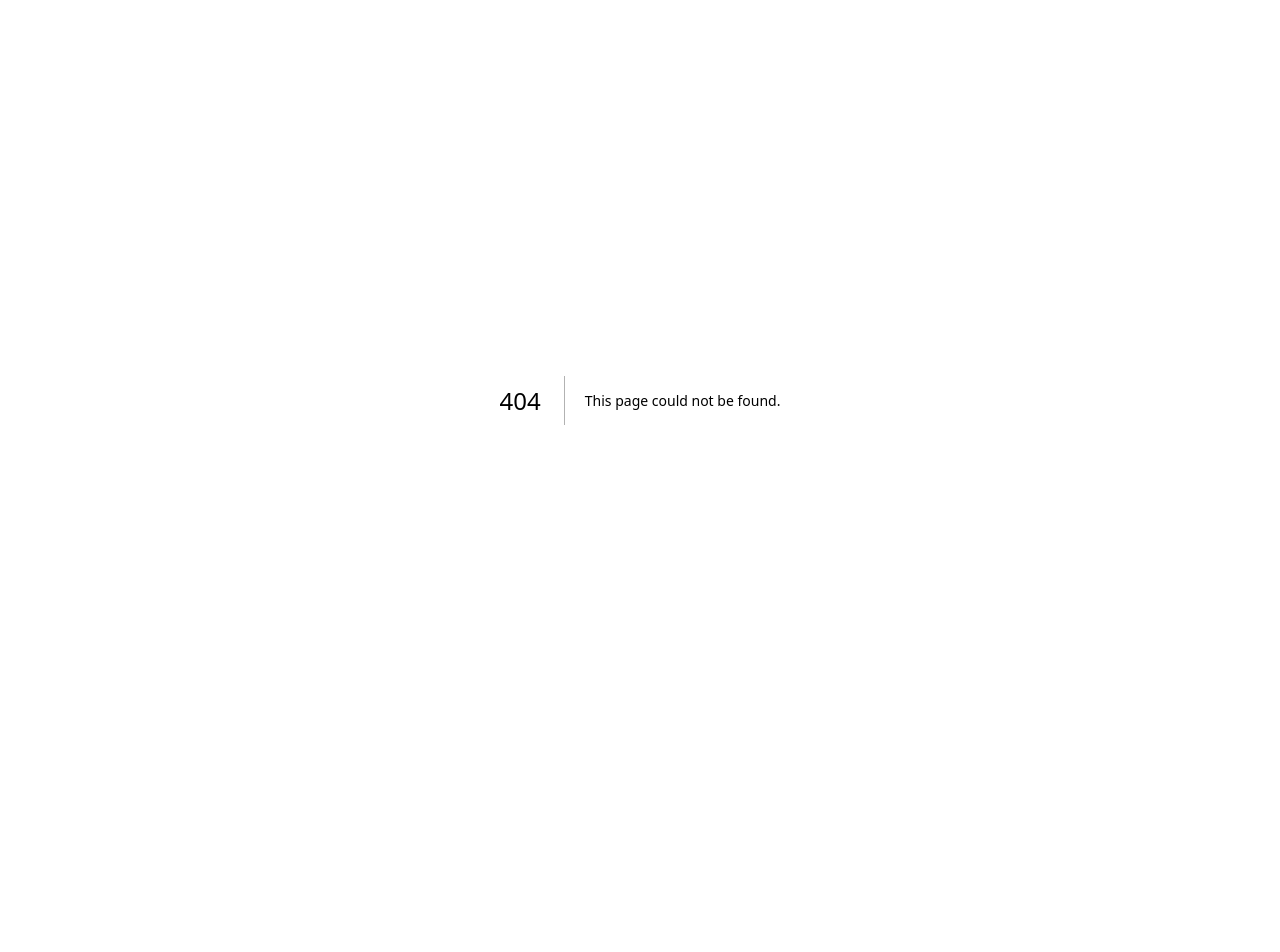
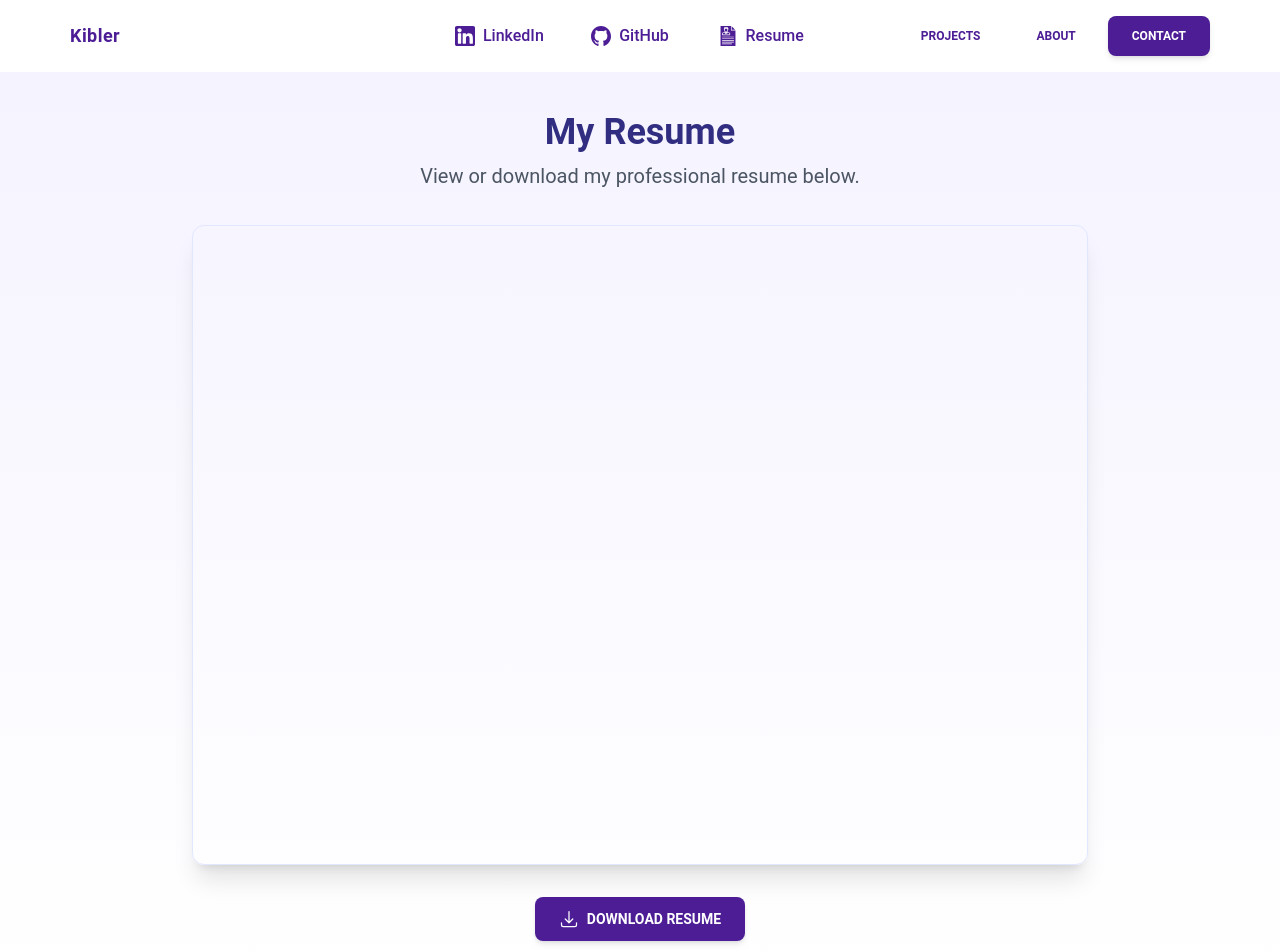
Before and after one commit to mkibler7/portfolio-website, a Next.js app: page /resume in a window 1280 px wide. Before the commit this address had no page. Shown: the top 952 px of the page. Before the commit the page ends 800 px from the top, so only its background shows below. Built offline with nearby package versions, Linux system fonts and the light colour scheme.

Commit message:
Added resume view feature

```diff
--- a/src/app/page.tsx
+++ b/src/app/page.tsx
@@ -6,7 +6,7 @@ import Hero from "./hero";
 import Clients from "./clients";
 import Skills from "./skills";
 import Projects from "./projects";
-import Resume from "./resume";
+import Resume from "./resume/resume";
 import Testimonial from "./testimonial";
 import PopularClients from "./popular-clients";
 import ContactForm from "./contact-form";
--- /dev/null
+++ b/src/app/resume/page.tsx
@@ -0,0 +1,57 @@
+"use client";
+
+import { Button, Typography } from "@material-tailwind/react";
+import { ArrowDownTrayIcon } from "@heroicons/react/24/solid";
+import Navbar from "@/components/navbar";
+
+export default function ResumePage() {
+  return (
+    <>
+      <Navbar />
+      <section className="min-h-screen bg-gradient-to-b from-violet-50 to-white px-4 py-10 flex flex-col items-center">
+        {/* Header */}
+        <div className="text-center mb-8">
+          <Typography
+            variant="h2"
+            className="text-3xl md:text-4xl font-bold text-indigo-900 mb-2"
+          >
+            My Resume
+          </Typography>
+          <Typography
+            variant="lead"
+            className="text-gray-600 max-w-2xl mx-auto"
+          >
+            View or download my professional resume below.
+          </Typography>
+        </div>
+
+        {/* Inline PDF Viewer */}
+        <div className="w-full max-w-4xl h-[80vh] shadow-xl border border-indigo-100 rounded-xl overflow-hidden">
+          <iframe
+            src="/resume.pdf"
+            className="w-full h-full border-none"
+            title="Michael Kibler Resume"
+          />
+        </div>
+
+        {/* Download Button */}
+        <div className="mt-8">
+          <a
+            href="/resume.pdf"
+            target="_blank"
+            rel="noopener noreferrer"
+            download
+          >
+            <Button
+              size="lg"
+              className="flex items-center gap-2 px-6 py-3 bg-violet-900"
+            >
+              <ArrowDownTrayIcon className="h-5 w-5" />
+              Download Resume
+            </Button>
+          </a>
+        </div>
+      </section>
+    </>
+  );
+}
--- a/src/app/resume.tsx
+++ b/src/app/resume/resume.tsx
@@ -7,7 +7,7 @@ import {
   CursorArrowRaysIcon,
   ArrowRightIcon,
 } from "@heroicons/react/24/solid";
-import ResumeItem from "../components/resume-item";
+import ResumeItem from "../../components/resume-item";
 
 const RESUME_ITEMS = [
   {
--- a/src/components/navbar.tsx
+++ b/src/components/navbar.tsx
@@ -4,6 +4,7 @@ import React from "react";
 import LinkedInIcon from "./icons/linkedin-icon";
 import GitHubIcon from "./icons/github-icon";
 import ResumeIcon from "./icons/resume-icon";
+import Link from "next/link";
 
 import {
   Navbar as MTNavbar,
@@ -37,16 +38,22 @@ const NAV_MENU = [
   {
     name: "Resume",
     icon: ResumeIcon,
-    href: "#",
+    href: "/resume",
+    external: false,
   },
 ];
 
 interface NavItemProps {
   children: React.ReactNode;
   href?: string;
+  external: boolean;
 }
 
-function NavItem({ children, href }: NavItemProps) {
+function NavItem({ children, href = "#", external = false }: NavItemProps) {
+  const classes =
+    "flex items-center gap-2 font-medium hover:text-violet-600 text-violet-900 justify-center";
+
+  if (external) {
     return (
       <li className="w-full">
         <Typography
@@ -59,6 +66,16 @@ function NavItem({ children, href }: NavItemProps) {
         >
           {children}
         </Typography>
+      </li>
+    );
+  }
+
+  // For internal links like /resume → use Next.js Link
+  return (
+    <li className="w-full">
+      <Link href={href} className={classes}>
+        {children}
+      </Link>
     </li>
   );
 }
@@ -90,10 +107,10 @@ export function Navbar() {
             Kibler
           </Typography>
 
-          {/* Center: Social Links (desktop) */}
+          {/* Center: Social Links/Resume (desktop) */}
           <ul className="hidden lg:flex items-center justify-center gap-8 mr-5">
-            {NAV_MENU.map(({ name, icon: Icon, href }) => (
-              <NavItem key={name} href={href}>
+            {NAV_MENU.map(({ name, icon: Icon, href, external }) => (
+              <NavItem key={name} href={href} external={external}>
                 <Icon className="h-5 w-5" />
                 {name}
               </NavItem>
@@ -144,7 +161,7 @@ export function Navbar() {
         >
           <div className="mt-3 w-[18rem] rounded-xl border border-gray-100 bg-white p-4">
             <ul className="flex flex-col gap-4 items-center text-center">
-              {NAV_MENU.map(({ name, icon: Icon, href }, index) => (
+              {NAV_MENU.map(({ name, icon: Icon, href, external }, index) => (
                 <li
                   key={name}
                   className={`w-full ${
@@ -153,7 +170,7 @@ export function Navbar() {
                       : "border-b border-gray-200/30"
                   } py-2`}
                 >
-                  <NavItem href={href}>
+                  <NavItem key={name} href={href} external={external}>
                     <Icon className="h-5 w-5" />
                     {name}
                   </NavItem>
```
Also changed, not shown: src/app/hero.tsx (+0 -10 lines), public/image/self-portrait-blur.jpg (added), 1 other file (tests, documents, lock files or other folders). Lines whose indentation alone changed are shown as unchanged.
